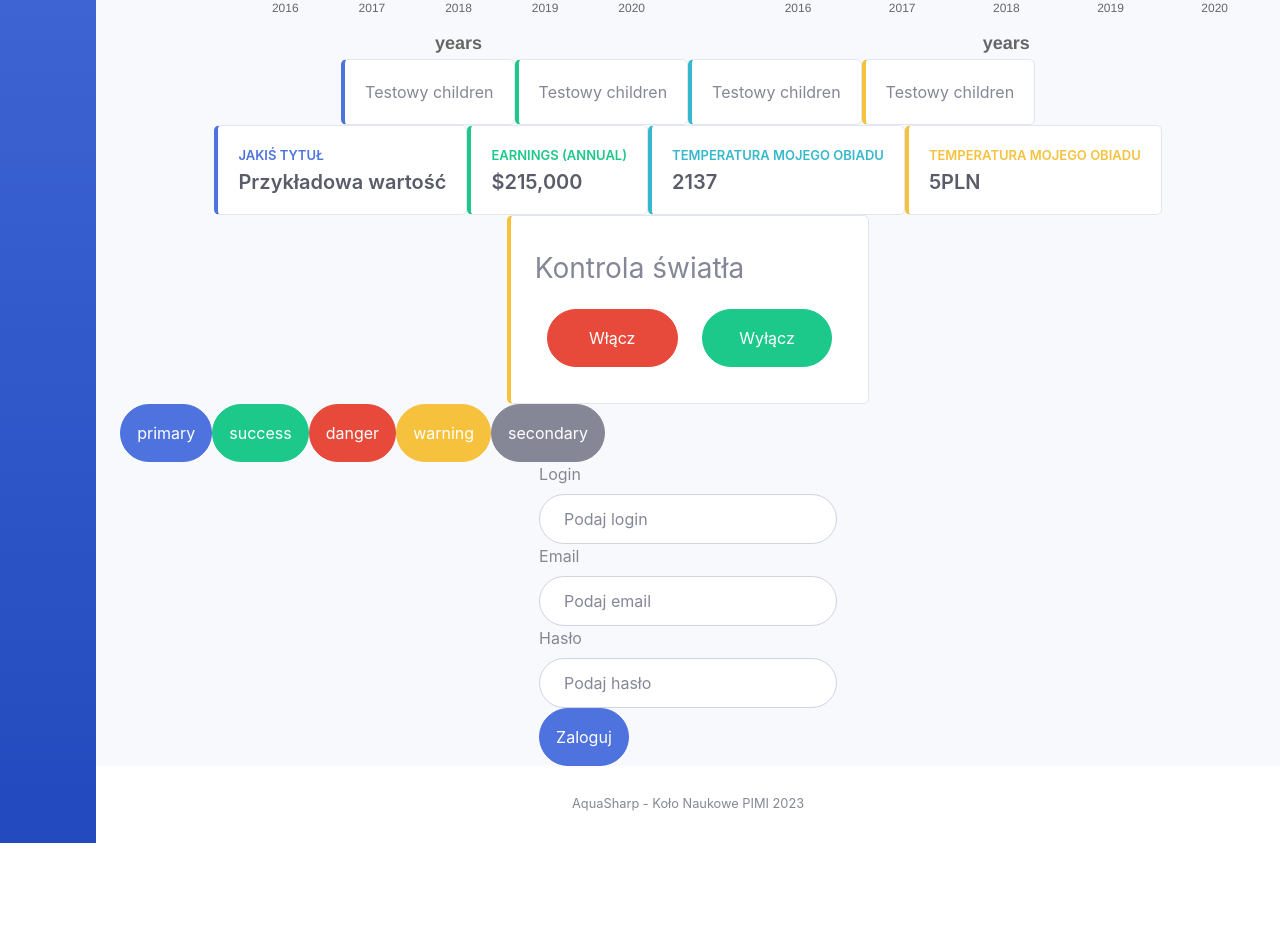
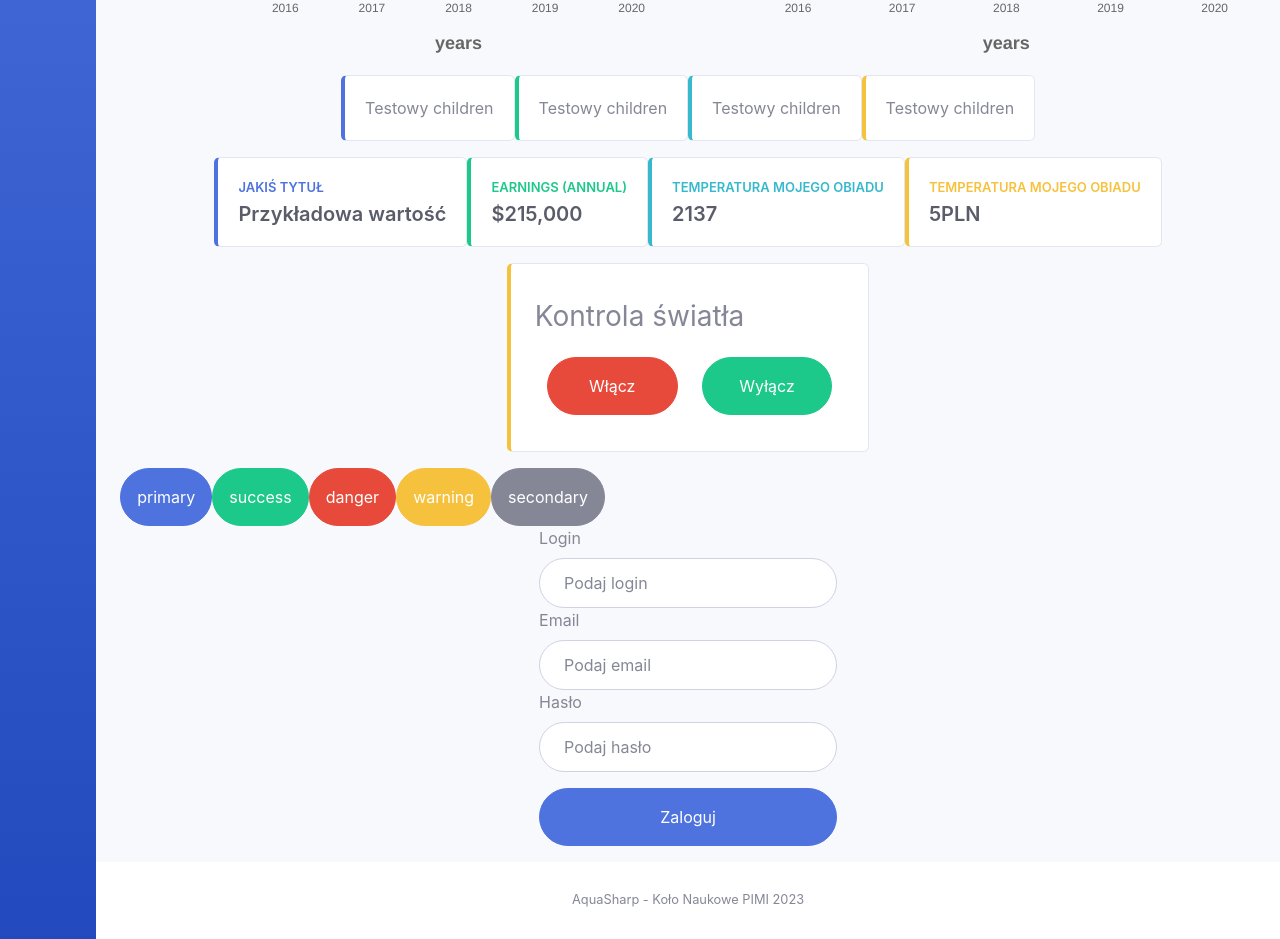
Before and after one commit to grupadotnet/Aqua-Sharp-Frontend, a React (Vite) app: page /dashboard in a window 1280 px wide. Shown: the part 645-1584 px from the top of the page. Before the commit the page ends 1488 px from the top, so only its background shows below. Built offline with nearby package versions, Linux system fonts and the light colour scheme.

Commit message:
Button width and paddings changed

```diff
--- a/src/pages/working/index.tsx
+++ b/src/pages/working/index.tsx
@@ -89,13 +89,13 @@ export const Working: React.FC = () => {
       </ChartWrapper>
       {/* chart end */}
       {/* tiles start */}
-      <Row className="justify-content-md-center">
+      <Row className="justify-content-md-center my-3">
         <Tile theme="primary">Testowy children</Tile>
         <Tile theme="success">Testowy children</Tile>
         <Tile theme="info">Testowy children</Tile>
         <Tile theme="warning">Testowy children</Tile>
       </Row>
-      <Row className="justify-content-md-center">
+      <Row className="justify-content-md-center my-3">
         <DataTile theme="primary" title="Jakiś Tytuł">
           Przykładowa wartość
         </DataTile>
@@ -109,7 +109,7 @@ export const Working: React.FC = () => {
           5PLN
         </DataTile>
       </Row>
-      <Row className="justify-content-md-center">
+      <Row className="justify-content-md-center my-3">
         <Col></Col>
         <Col>
           <LightControlTile />
@@ -139,9 +139,11 @@ export const Working: React.FC = () => {
             <Form.Label>Hasło</Form.Label>
             <PasswordInput placeholder="Podaj hasło" />
           </Form.Group>
-          <Button variant="primary" type="submit">
-            Zaloguj
-          </Button>
+          <div className="d-flex flex-column my-3">
+            <Button variant="primary" type="submit">
+              Zaloguj
+            </Button>
+          </div>
         </Form>
       </Row>
       {/* input end */}
```
